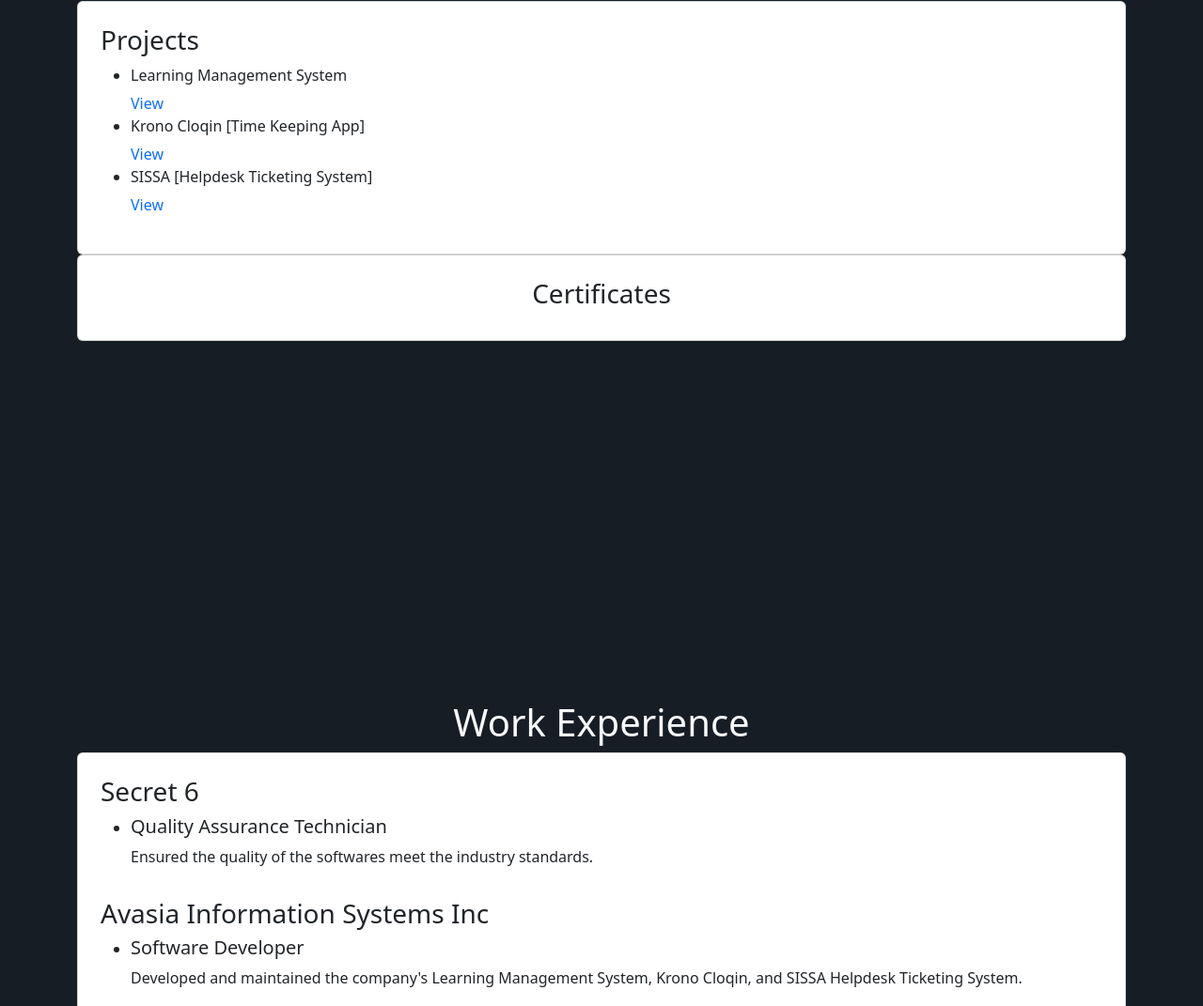
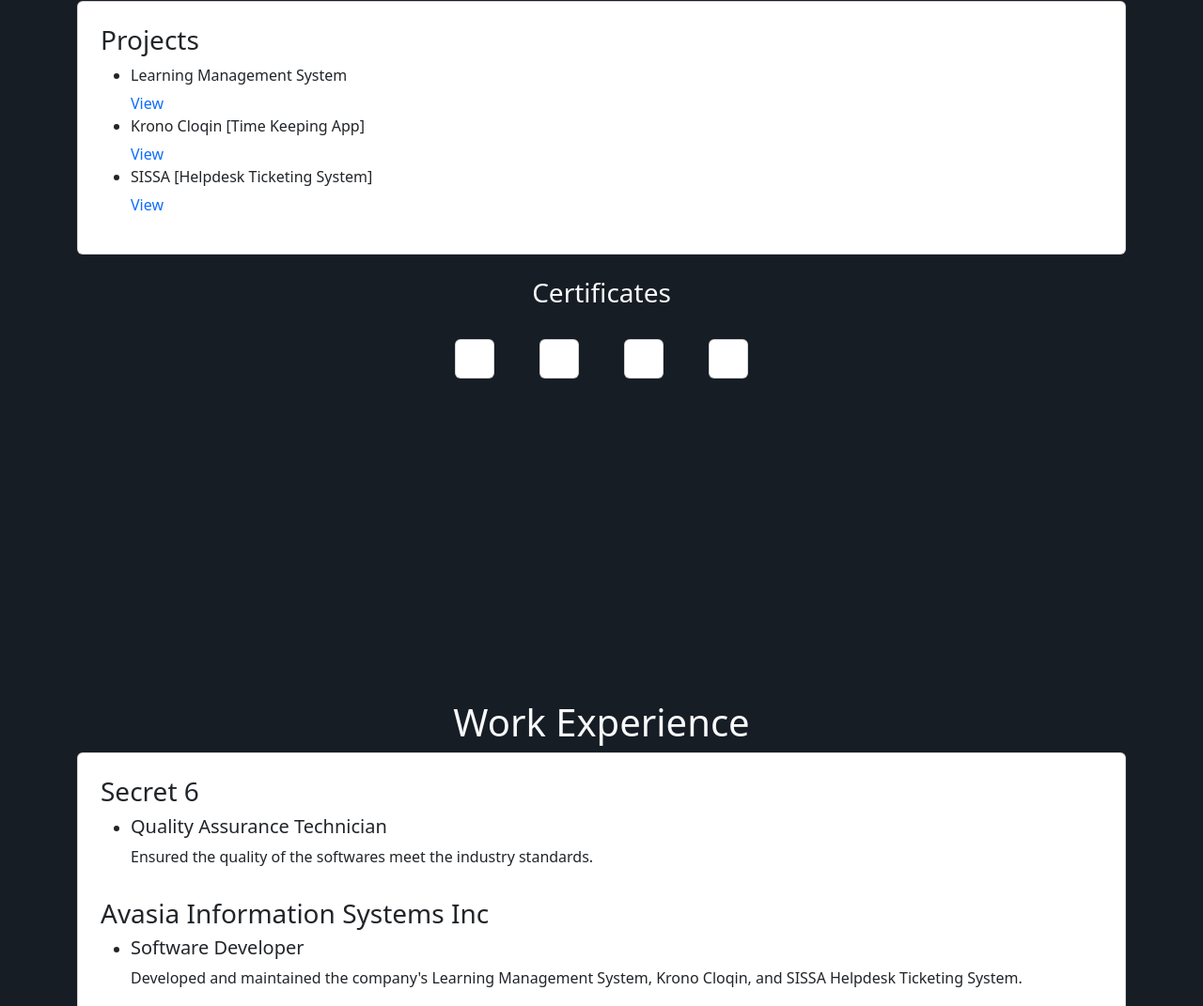
Before and after one commit to mantojoshua/mantojoshua.github.io, a plain HTML site: page index.html in a window 1280 px wide. Shown: the part 933-2004 px from the top of the page at 94% size. Drawn offline with nearby package versions, Linux system fonts and the light colour scheme; a script that the page names is missing.

Commit message:
changes certificates section layout

```diff
--- a/index.html
+++ b/index.html
@@ -77,14 +77,28 @@
             </ul>
         </div>
 
-        <div class="card p-4">
-            <h3 class="text-center">Certificates</h3>
+        <div class="p-4">
+            <h3 class="text-center text-light">Certificates</h3>
             <div class="container d-flex justify-content-center">
-                <div data-iframe-width="150" data-iframe-height="270" data-share-badge-id="5ec7ae1d-4155-4ea6-9240-336297337dc4" data-share-badge-host="https://www.credly.com"></div><script type="text/javascript" async src="//cdn.credly.com/assets/utilities/embed.js"></script>
-                <div data-iframe-width="150" data-iframe-height="270" data-share-badge-id="8aadb7aa-8540-47ac-bbeb-d4d19a37a8d6" data-share-badge-host="https://www.credly.com"></div><script type="text/javascript" async src="//cdn.credly.com/assets/utilities/embed.js"></script>
-                <div data-iframe-width="150" data-iframe-height="270" data-share-badge-id="22b5568f-65d6-44a2-be60-d3568068ecc1" data-share-badge-host="https://www.credly.com"></div><script type="text/javascript" async src="//cdn.credly.com/assets/utilities/embed.js"></script>
-                <div data-iframe-width="150" data-iframe-height="270" data-share-badge-id="63d0eb25-247e-490b-8e90-e5a67f7f93ed" data-share-badge-host="https://www.credly.com"></div><script type="text/javascript" async src="//cdn.credly.com/assets/utilities/embed.js"></script>
+                <div class="card p-1 m-4">
+                    <div class="card-body" data-iframe-width="150" data-iframe-height="270" data-share-badge-id="5ec7ae1d-4155-4ea6-9240-336297337dc4" data-share-badge-host="https://www.credly.com"></div>
+                </div>
+                <script type="text/javascript" async src="//cdn.credly.com/assets/utilities/embed.js"></script>
 
+                <div class="card p-1 m-4">
+                    <div class="card-body" data-iframe-width="150" data-iframe-height="270" data-share-badge-id="8aadb7aa-8540-47ac-bbeb-d4d19a37a8d6" data-share-badge-host="https://www.credly.com"></div>
+                </div>
+                <script type="text/javascript" async src="//cdn.credly.com/assets/utilities/embed.js"></script>
+
+                <div class="card p-1 m-4">
+                    <div class="card-body" data-iframe-width="150" data-iframe-height="270" data-share-badge-id="22b5568f-65d6-44a2-be60-d3568068ecc1" data-share-badge-host="https://www.credly.com"></div>
+                </div>
+                <script type="text/javascript" async src="//cdn.credly.com/assets/utilities/embed.js"></script>
+
+                <div class="card p-1 m-4">
+                    <div class="card-body" data-iframe-width="150" data-iframe-height="270" data-share-badge-id="63d0eb25-247e-490b-8e90-e5a67f7f93ed" data-share-badge-host="https://www.credly.com"></div>
+                </div>
+                <script type="text/javascript" async src="//cdn.credly.com/assets/utilities/embed.js"></script>
             </div>
         </div>
     </section>
```
